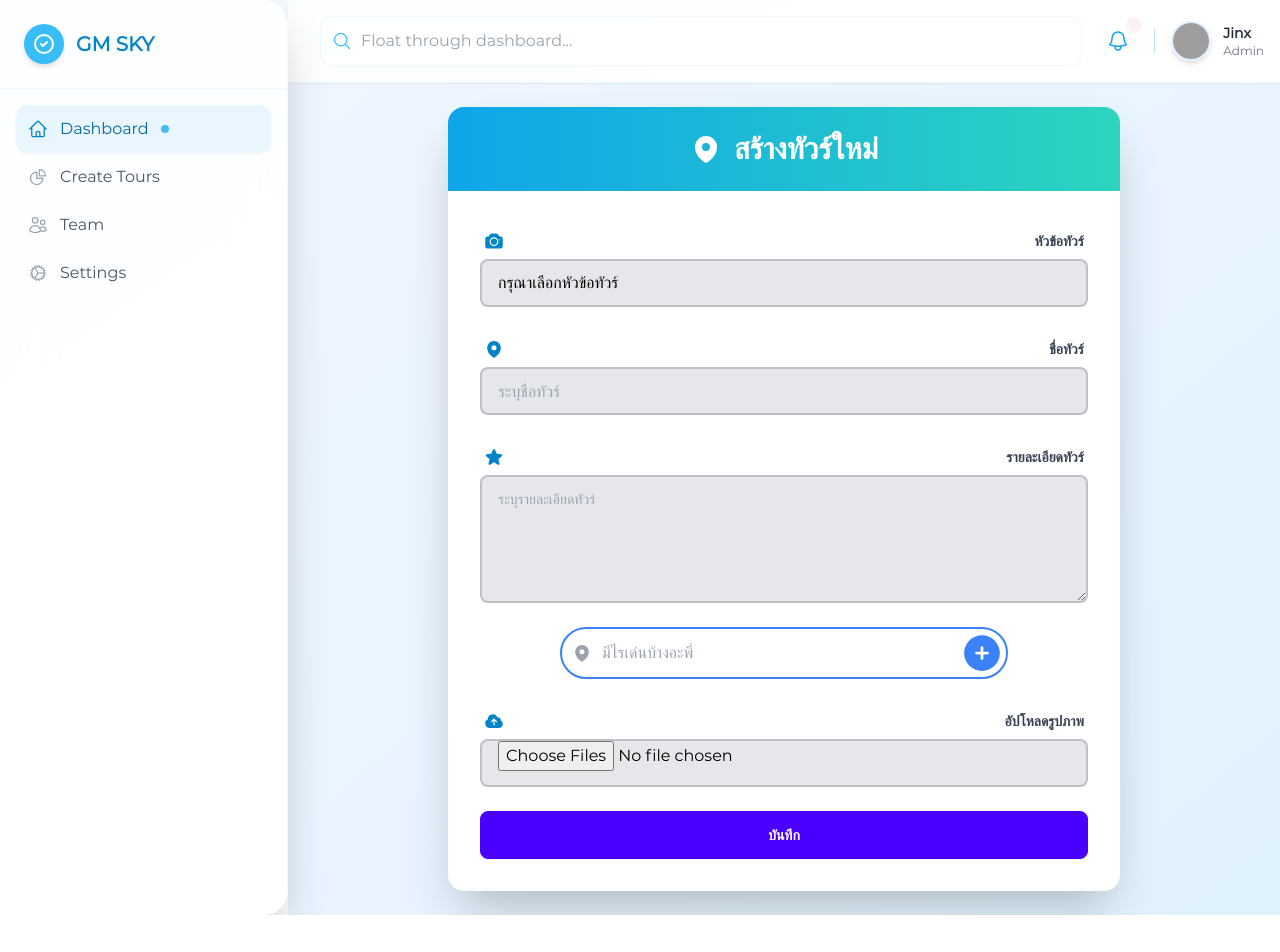
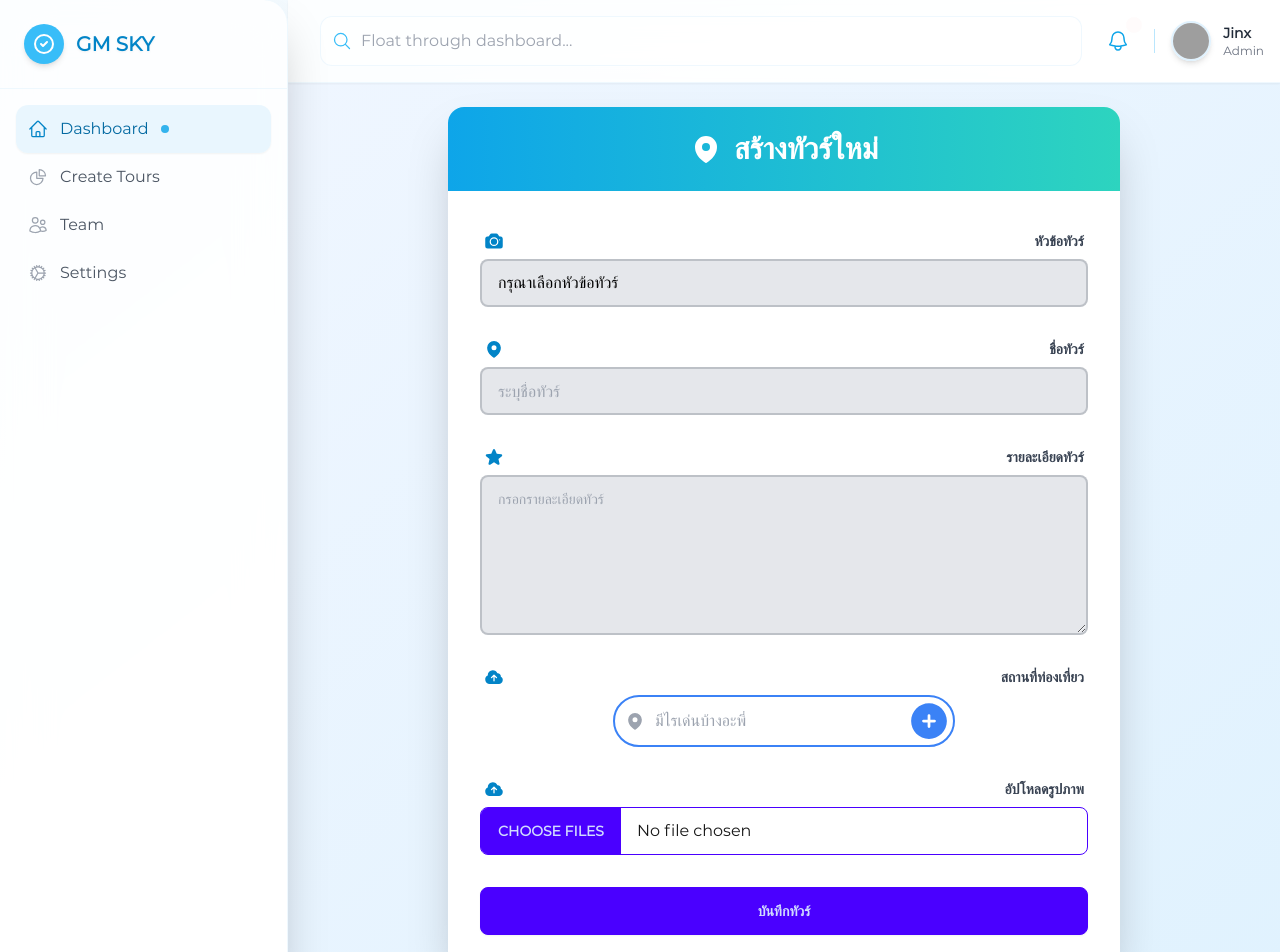
Before and after one commit to KanompangpingNtp/paradise_express_thailand, a Next.js app: page /Dashboard/create_tour in a window 1280 px wide. Shown: the top 952 px of the page. Before the commit the page ends 915 px from the top, so only its background shows below. Built offline with nearby package versions, Linux system fonts and the light colour scheme; grey boxes are pictures that could not be loaded.

Commit message:
update error input

```diff
--- a/app/Dashboard/create_tour/page.js
+++ b/app/Dashboard/create_tour/page.js
@@ -1,5 +1,5 @@
 "use client";
-import React, { useState, useEffect, useRef } from "react";
+import React, { useState, useEffect, useRef, useCallback } from "react";
 import Image from "next/image";
 import MultiDestinationInput from "../components/Multi-Destination-Input";
 import {
@@ -14,28 +14,27 @@ export default function TourForm() {
     tour_section_name: "",
     tour_name: "",
     tour_detail: "",
-    tour_highlights_detail: [],
+    tour_highlights_detail: [], // tour_highlights_detail เก็บสถานที่ท่องเที่ยว
   });
 
   const [imageFiles, setImageFiles] = useState([]);
   const [errors, setErrors] = useState({});
   const [isSubmitting, setIsSubmitting] = useState(false);
 
-  const prevDestinations = useRef(formData.tour_highlights_detail); // Using a ref to track the previous destinations
+  const prevDestinations = useRef(formData.tour_highlights_detail); // Track previous destinations
 
   useEffect(() => {
     prevDestinations.current = formData.tour_highlights_detail;
-  }, [formData.tour_highlights_detail]); // Update ref whenever formData changes
+  }, [formData.tour_highlights_detail]); // Update when formData changes
 
-  const handleDestinationsChange = (updatedDestinations) => {
-    // Only update state if the destinations have actually changed
-    if (JSON.stringify(prevDestinations.current) !== JSON.stringify(updatedDestinations)) {
+  // handleDestinationsChange ใช้ useCallback เพื่อป้องกันไม่ให้เรียกใหม่ทุกครั้ง
+  const handleDestinationsChange = useCallback((updatedDestinations) => {
+    console.log("Updated Destinations:", updatedDestinations); // ตรวจสอบค่าที่ได้รับ
     setFormData((prev) => ({
       ...prev,
       tour_highlights_detail: updatedDestinations,
     }));
-    }
-  };
+  }, []); // useCallback จะคงฟังก์ชันนี้ไว้เมื่อไม่มี dependency ที่ต้องการการอัปเดต
 
   useEffect(() => {
     // Cleanup object URLs to prevent memory leaks
@@ -91,13 +90,22 @@ export default function TourForm() {
     e.preventDefault();
 
     if (validateForm()) {
-      setIsSubmitting(true);
+      // ตรวจสอบว่า tour_highlights_detail มีค่าหรือไม่
+      if (!formData.tour_highlights_detail.length) {
+        alert("กรุณาเพิ่มสถานที่ท่องเที่ยว");
+        return;
+      }
+
+      // แสดงค่าตัวแปร formData และ imageFiles ก่อนส่ง
+      console.log("Form Data (Before Submit):", formData);
+      console.log("Image Files (Before Submit):", imageFiles);
+
+      // การส่งข้อมูล
       const formDataToSend = new FormData();
-
       Object.keys(formData).forEach((key) => {
-        if (Array.isArray(formData[key])) {
+        if (key === "tour_highlights_detail") {
           formData[key].forEach((item, index) => {
-            formDataToSend.append(`${key}[${index}]`, item);
+            formDataToSend.append(`tour_highlights_detail[${index}]`, item);
           });
         } else {
           formDataToSend.append(key, formData[key]);
@@ -109,6 +117,12 @@ export default function TourForm() {
         formDataToSend.append(`image_status_${index}`, imageFile.status);
       });
 
+      // ตรวจสอบค่าที่จะส่ง
+      console.log("FormData to Send (Prepared):");
+      for (let [key, value] of formDataToSend.entries()) {
+        console.log(`${key}:`, value);
+      }
+
       try {
         const response = await fetch("/api/tours", {
           method: "POST",
@@ -118,7 +132,7 @@ export default function TourForm() {
         if (response.ok) {
           const data = await response.json();
           console.log("Tour created successfully:", data);
-
+          // Reset form fields
           setFormData({
             tour_section_name: "",
             tour_name: "",
@@ -197,9 +211,7 @@ export default function TourForm() {
               }`}
             />
             {errors.tour_name && (
-              <span className="text-red-500 text-sm mt-1">
-                {errors.tour_name}
-              </span>
+              <span className="text-red-500 text-sm mt-1">{errors.tour_name}</span>
             )}
           </div>
 
@@ -212,24 +224,30 @@ export default function TourForm() {
             </label>
             <textarea
               name="tour_detail"
-              placeholder="ระบุรายละเอียดทัวร์"
+              placeholder="กรอกรายละเอียดทัวร์"
               value={formData.tour_detail}
               onChange={handleInputChange}
-              className={`textarea textarea-bordered bg-gray-200 text-black w-full h-32 border-2 focus:border-sky-500 focus:ring-2 focus:ring-sky-200 ${
+              className={`textarea textarea-bordered bg-gray-200 text-black w-full h-40 border-2 focus:border-sky-500 focus:ring-2 focus:ring-sky-200 ${
                 errors.tour_detail ? "border-red-500" : ""
               }`}
             />
             {errors.tour_detail && (
-              <span className="text-red-500 text-sm mt-1">
-                {errors.tour_detail}
-              </span>
+              <span className="text-red-500 text-sm mt-1">{errors.tour_detail}</span>
             )}
           </div>
 
+          <div className="form-control">
+            <label className="label flex items-center gap-2">
+              <CloudArrowUpIcon className="w-5 h-5 text-sky-600" />
+              <span className="label-text font-semibold text-gray-700">
+                สถานที่ท่องเที่ยว
+              </span>
+            </label>
             <MultiDestinationInput
-            value={formData.tour_highlights_detail}
-            onChange={handleDestinationsChange}
+              destinations={formData.tour_highlights_detail}
+              onDestinationsChange={handleDestinationsChange}
             />
+          </div>
 
           <div className="form-control">
             <label className="label flex items-center gap-2">
@@ -243,19 +261,41 @@ export default function TourForm() {
               multiple
               accept="image/*"
               onChange={handleImageUpload}
-              className="input input-bordered bg-gray-200 text-black w-full border-2 focus:border-sky-500 focus:ring-2 focus:ring-sky-200"
+              className="file-input file-input-bordered file-input-primary w-full"
             />
+            <div className="mt-2 flex gap-3">
+              {imageFiles.map((imageFile, index) => (
+                <div key={index} className="relative">
+                  <Image
+                    src={imageFile.preview}
+                    alt={`Image Preview ${index + 1}`}
+                    width={100}
+                    height={100}
+                    className="rounded-lg"
+                  />
+                  <button
+                    type="button"
+                    onClick={() => {
+                      setImageFiles((prevFiles) =>
+                        prevFiles.filter((_, i) => i !== index)
+                      );
+                    }}
+                    className="absolute top-0 right-0 text-white bg-red-500 rounded-full w-5 h-5 flex justify-center items-center"
+                  >
+                    X
+                  </button>
+                </div>
+              ))}
+            </div>
           </div>
 
-          <div className="form-control mt-6">
           <button
             type="submit"
             disabled={isSubmitting}
-              className="btn btn-primary w-full text-white"
+            className="btn btn-primary w-full"
           >
-              {isSubmitting ? "กำลังบันทึก..." : "บันทึก"}
+            {isSubmitting ? "กำลังบันทึก..." : "บันทึกทัวร์"}
           </button>
-          </div>
         </form>
       </div>
     </div>
--- /dev/null
+++ b/app/pages/selectTour/page.js
@@ -0,0 +1,18 @@
+function SelectTour() {
+  return (
+    <div
+      className="w-full h-auto bg-center bg-cover flex justify-center py-10"
+      style={{
+        backgroundImage: "url('/images/HeroSection/toppic.png')",
+      }}
+    >
+      {/* Content Section */}
+      <div className="container bg-white p-5 rounded-lg shadow-lg my-20 mx-5 border-4">
+        <h1 className="text-2xl text-center font-bold mb-4">Title SelectTour</h1>
+        <p className="text-gray-600">Lorem ipsum dolor sit amet, consectetur adipiscing elit.</p>
+      </div>
+    </div>
+  );
+}
+
+export default SelectTour;
```
Lines whose indentation alone changed are shown as unchanged.
